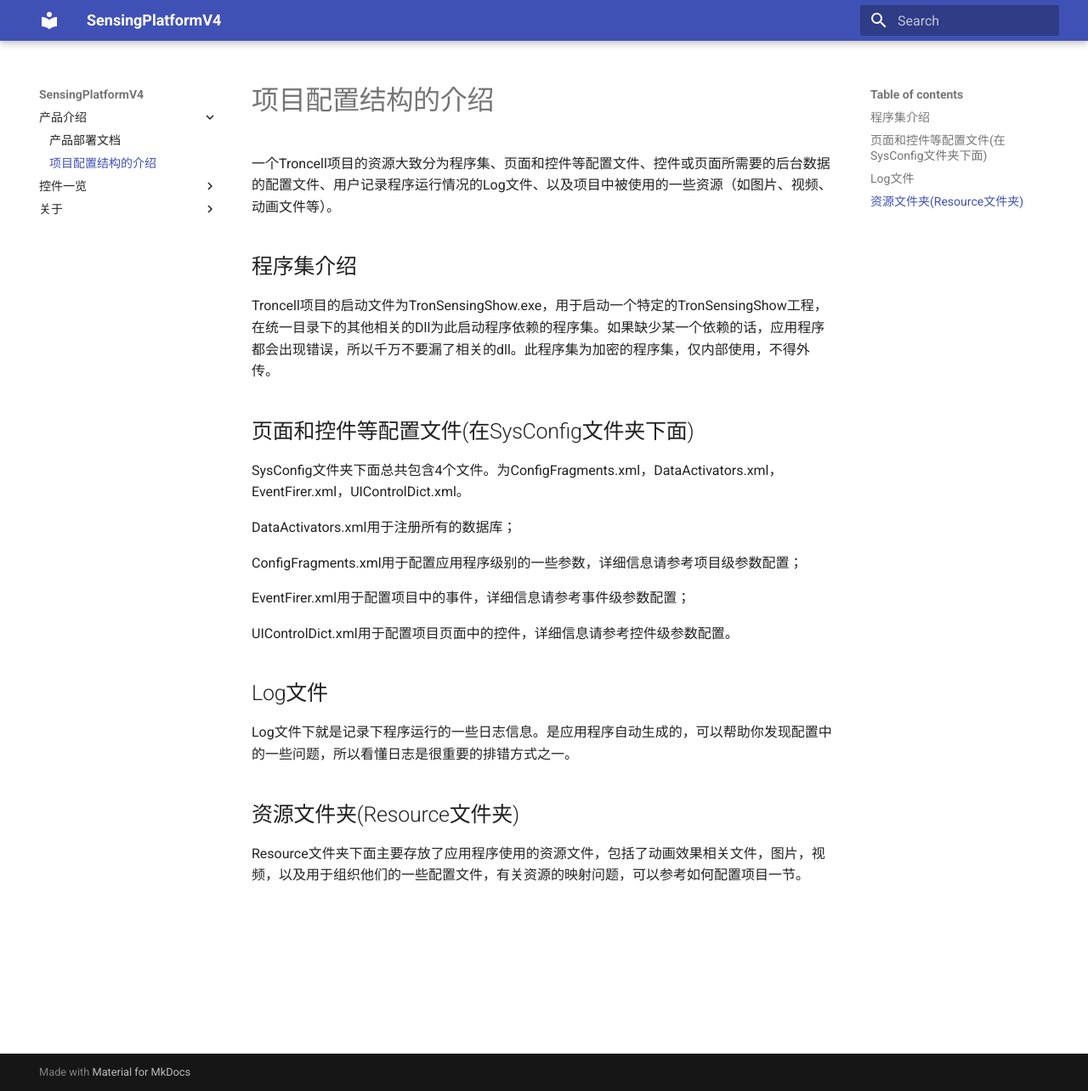
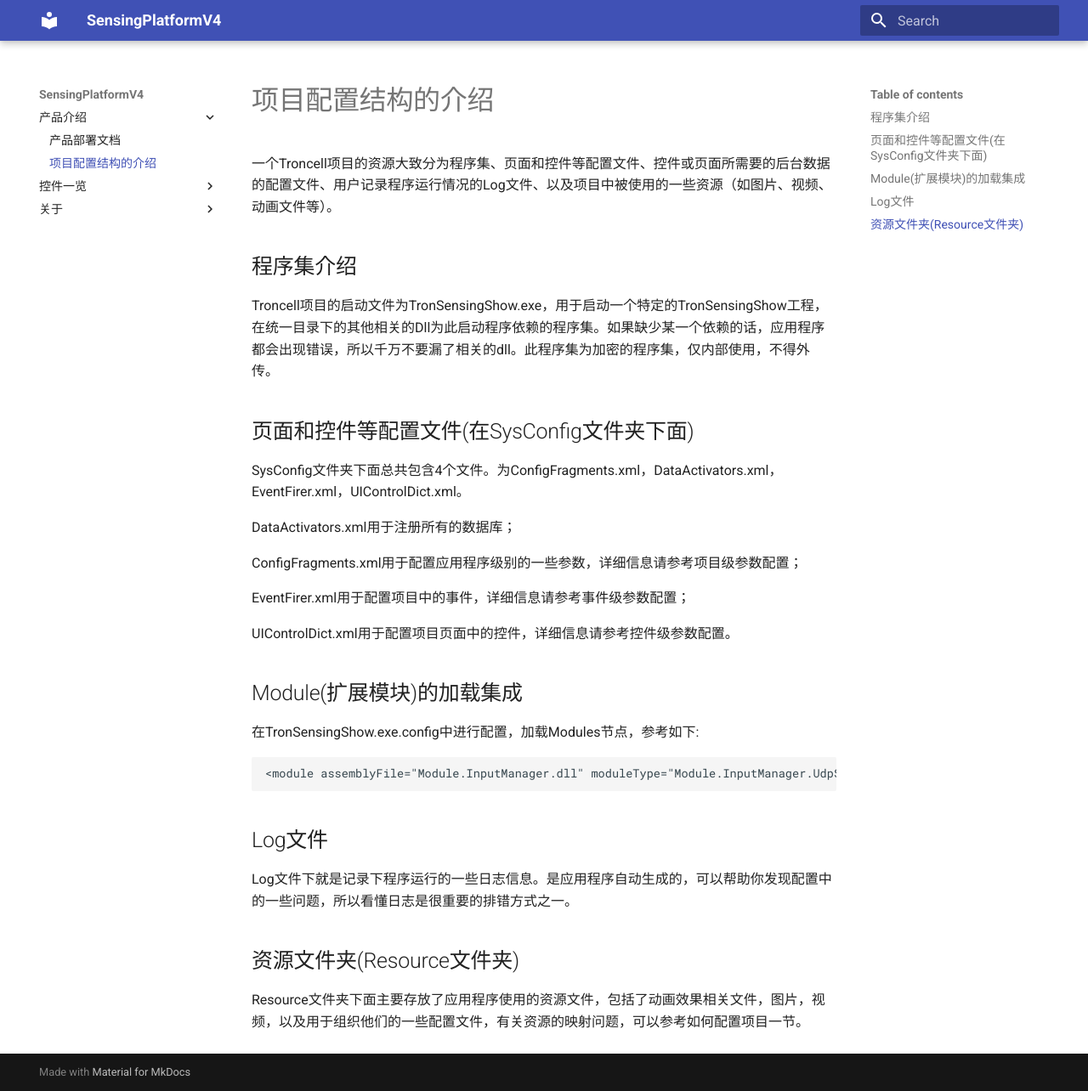
Before and after one commit to troncell/SensingPlatformDocs, an MkDocs documentation site: the page built from docs/产品介绍/项目配置结构的介绍.md, in a window 1280 px wide and 1284 px high. Shown: the whole window at 85% size. Built offline with MkDocs 1.6.1 and Material for MkDocs 9.7.7, drawn with Linux system fonts in a browser that asks for light colours.

Commit message:
Update 项目配置结构的介绍.md

````diff
--- a/docs/产品介绍/项目配置结构的介绍.md
+++ b/docs/产品介绍/项目配置结构的介绍.md
@@ -18,6 +18,13 @@ EventFirer.xml用于配置项目中的事件，详细信息请参考事件级参
 
 UIControlDict.xml用于配置项目页面中的控件，详细信息请参考控件级参数配置。
 
+## Module(扩展模块)的加载集成
+在TronSensingShow.exe.config中进行配置，加载Modules节点，参考如下:
+
+```xml
+<module assemblyFile="Module.InputManager.dll" moduleType="Module.InputManager.UdpServerInput, Module.InputManager, Version=1.0.0.0, Culture=neutral, PublicKeyToken=null" moduleName="Module.InputManager" startupLoaded="true" />
+```
+
 ## Log文件
 
 Log文件下就是记录下程序运行的一些日志信息。是应用程序自动生成的，可以帮助你发现配置中的一些问题，所以看懂日志是很重要的排错方式之一。
````
